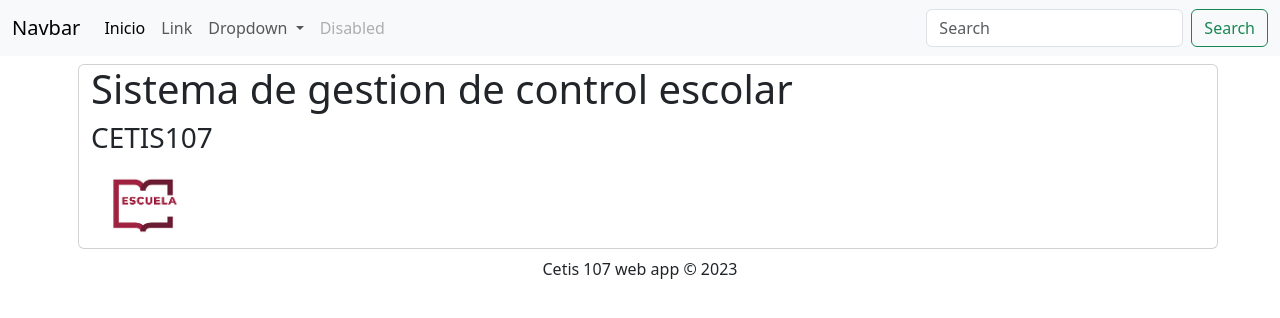
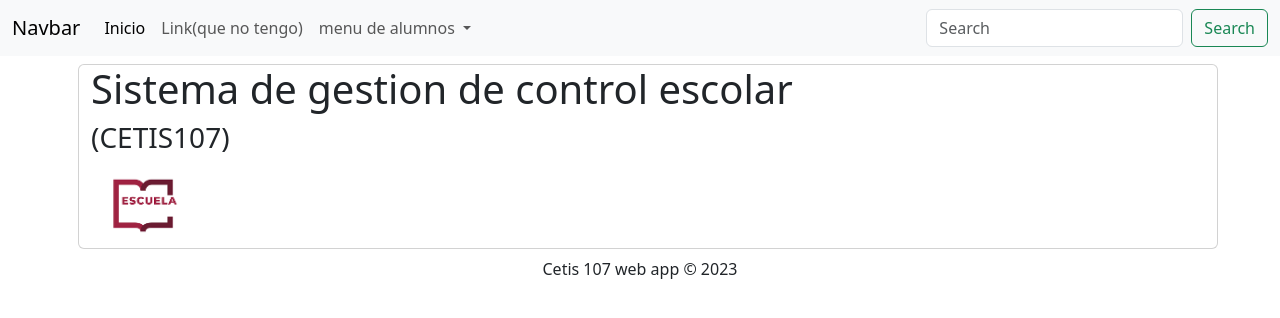
Before and after one commit to terrazasjuancarlos/webybasededatos2023, a PHP site: page /home.php in a window 1280 px wide. Shown: the top 318 px of the page. Run offline with PHP 8.4, Linux system fonts and the light colour scheme.

Commit message:
Add files via upload

```diff
--- a/Parcial2/home.php
+++ b/Parcial2/home.php
@@ -3,7 +3,7 @@
 <head>
     <meta charset="UTF-8">
     <meta name="viewport" content="width=device-width, initial-scale=1.0">
-    <title>home</title>
+    <title>Inicio(home)</title>
     <link href="https://cdn.jsdelivr.net/npm/bootstrap@5.3.2/dist/css/bootstrap.min.css" rel="stylesheet" integrity="sha384-T3c6CoIi6uLrA9TneNEoa7RxnatzjcDSCmG1MXxSR1GAsXEV/Dwwykc2MPK8M2HN" crossorigin="anonymous">
 </head>
 <body>
@@ -19,21 +19,17 @@
           <a class="nav-link active" aria-current="page" href="#">Inicio</a>
         </li>
         <li class="nav-item">
-          <a class="nav-link" href="#">Link</a>
+          <a class="nav-link" href="#">Link(que no tengo)</a>
         </li>
         <li class="nav-item dropdown">
           <a class="nav-link dropdown-toggle" href="#" role="button" data-bs-toggle="dropdown" aria-expanded="false">
-            Dropdown
+            menu de alumnos
           </a>
           <ul class="dropdown-menu">
-            <li><a class="dropdown-item" href="#">Action</a></li>
-            <li><a class="dropdown-item" href="#">Another action</a></li>
+            <li><a class="dropdown-item" href="inicio.php">Inicio</a></li>
+            <li><a class="dropdown-item" href="ConsultarAlumnos.php">Consultar Alumnos</a></li>
             <li><hr class="dropdown-divider"></li>
-            <li><a class="dropdown-item" href="#">Something else here</a></li>
           </ul>
-        </li>
-        <li class="nav-item">
-          <a class="nav-link disabled" aria-disabled="true">Disabled</a>
         </li>
       </ul>
       <form class="d-flex" role="search">
@@ -48,7 +44,7 @@
   <div class="row">
     <div class="card m-2">
       <h1>Sistema de gestion de control escolar</h1>
-      <h3>CETIS107</h3>
+      <h3>(CETIS107)</h3>
       <img src="logo.png" width="128px">
     </div>
   </div>
@@ -57,5 +53,6 @@
 <footer class="text-center">
   <span>Cetis 107 web app &copy; 2023</span>
 </footer>
+<script src="https://cdnjs.cloudflare.com/ajax/libs/bootstrap/5.2.3/js/bootstrap.bundle.min.js"></script>
 </body>
 </html>
```
Also changed, not shown: Parcial2/RegistrarAlumnos.php (added, +10 -0 lines).
